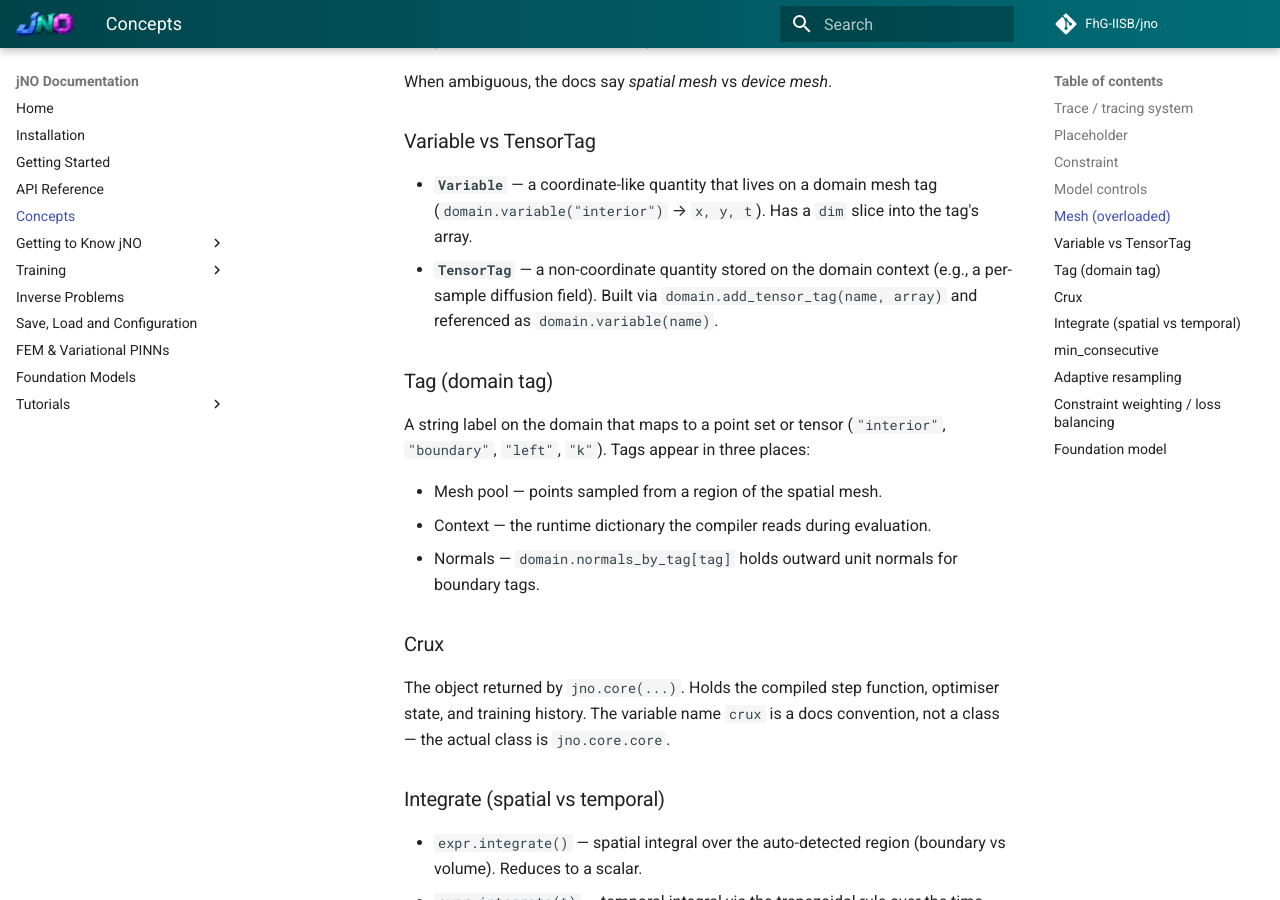
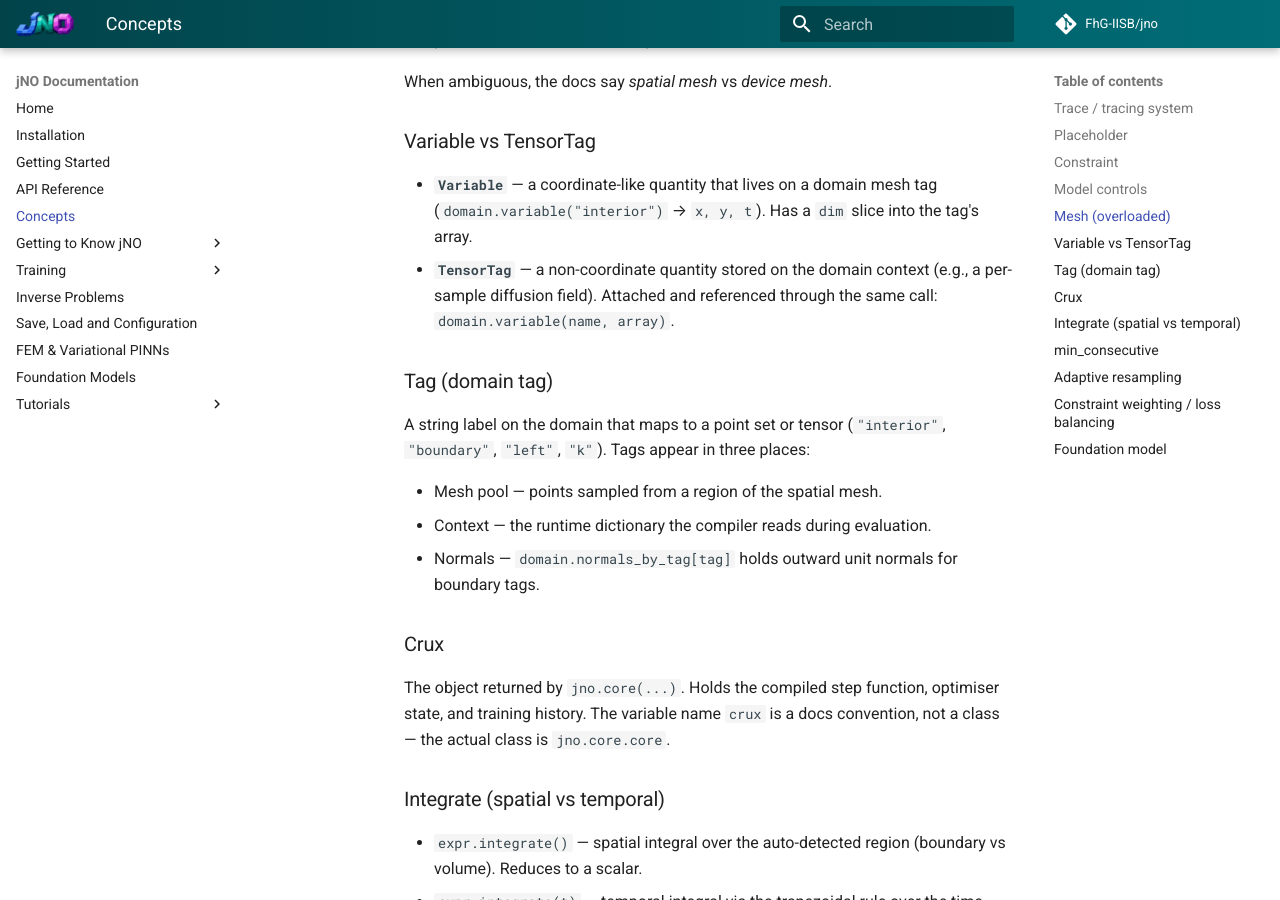
Before and after one commit to FhG-IISB/jNO, an MkDocs documentation site: the page built from docs/Glossary.md, in a window 1280 px wide and 900 px high, scrolled down 1493 px. Built offline with MkDocs 1.6.1 and Material for MkDocs 9.7.7, drawn with Linux system fonts in a browser that asks for light colours; comment, search, counter and statistics services are not loaded.

Commit message:
Docs: drop outdated add_tensor_tag refs (use domain.variable(name, array))

```diff
--- a/docs/Glossary.md
+++ b/docs/Glossary.md
@@ -72,9 +72,8 @@ When ambiguous, the docs say *spatial mesh* vs *device mesh*.
   mesh tag (`domain.variable("interior")` → `x, y, t`). Has a `dim`
   slice into the tag's array.
 - **`TensorTag`** — a non-coordinate quantity stored on the domain
-  context (e.g., a per-sample diffusion field). Built via
-  `domain.add_tensor_tag(name, array)` and referenced as
-  `domain.variable(name)`.
+  context (e.g., a per-sample diffusion field). Attached and
+  referenced through the same call: `domain.variable(name, array)`.
 
 ### Tag (domain tag)
 
```
Also changed, not shown: docs/API.md (+0 -1 lines).
